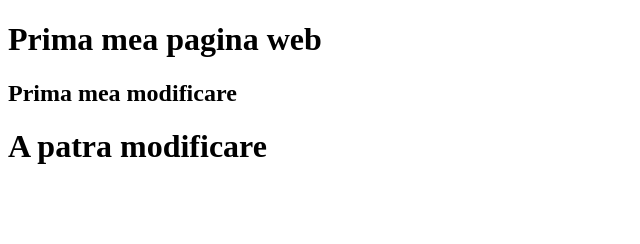
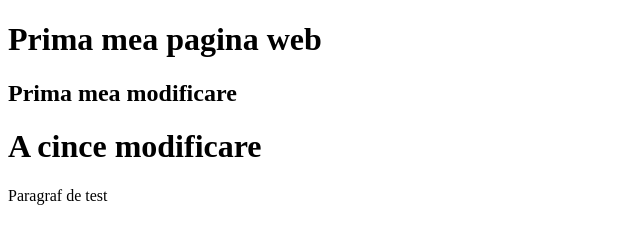
Before and after one commit to DariaMatis/demo, a plain HTML site: page index.html in a window 1280 px wide. Shown: the whole page, without its empty margins (0-640 px from the left). Drawn offline with Linux system fonts and the light colour scheme.

Commit message:
Al saselea commit

```diff
--- a/index.html
+++ b/index.html
@@ -6,6 +6,8 @@
 <body>
     <h1>Prima mea pagina web</h1>
     <h2>Prima mea modificare</h2>
-    <h1>A patra modificare</h1>
+    <h1>A cince modificare</h1>
+
+    <p>Paragraf de test</p>
 </body>
 </html>
```
